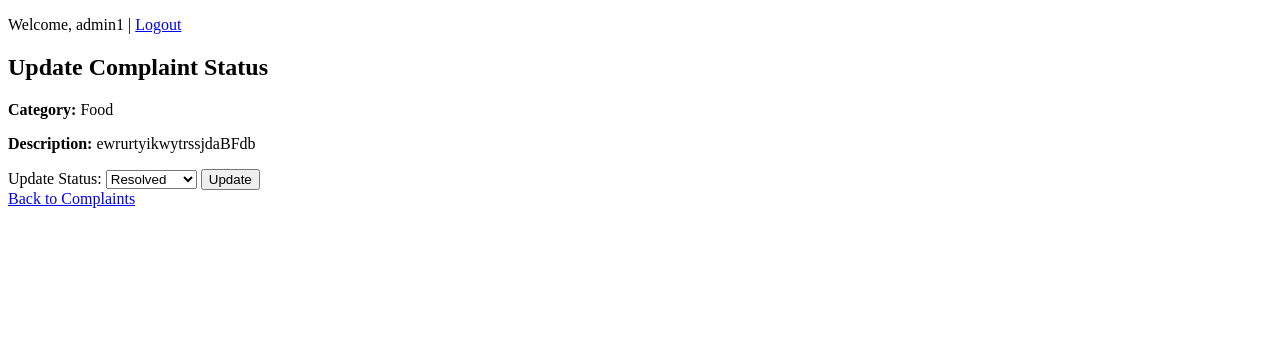
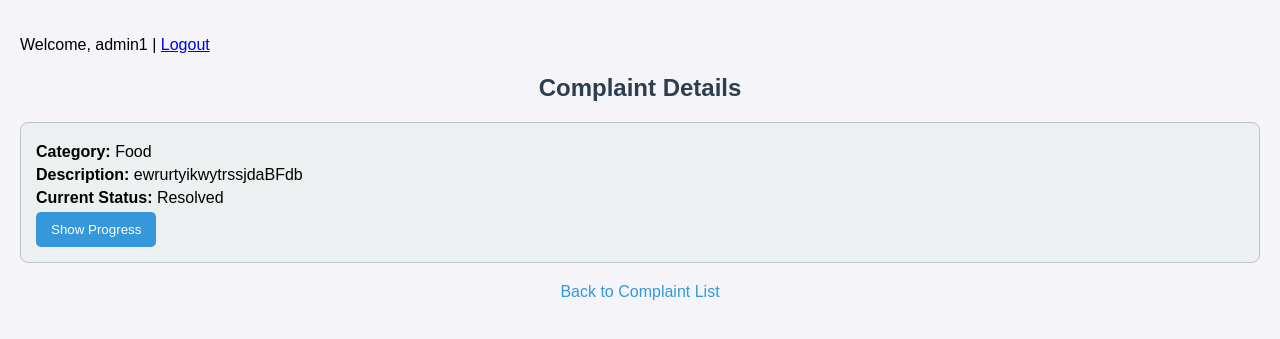
Before and after one commit to PanduNamburi/Hostel_Management, a Django app: page /update/3/ in a window 1280 px wide. Shown: the top 339 px of the page. Run offline with Django 5.2, Linux system fonts and the light colour scheme; a user stored in the database is signed in; data comes from the database, SQL or seed files in the repository.

Commit message:
Update update_status.html

```diff
--- a/templates/complaints/update_status.html
+++ b/templates/complaints/update_status.html
@@ -1,19 +1,148 @@
 {% extends 'base.html' %}
 
 {% block content %}
-    <h2>Update Complaint Status</h2>
-    <p><strong>Category:</strong> {{ complaint.category }}</p>
-    <p><strong>Description:</strong> {{ complaint.description }}</p>
+    <h2 class="title">Complaint Details</h2>
+    <div class="complaint-details">
+        <p><strong>Category:</strong> {{ complaint.category }}</p>
+        <p><strong>Description:</strong> {{ complaint.description }}</p>
+        <p><strong>Current Status:</strong> {{ complaint.get_status_display }}</p>
+        <button id="progress-button" class="progress-button">Show Progress</button>
+    </div>
 
-    <form method="post">
-        {% csrf_token %}
-        <label for="status">Update Status:</label>
-        <select name="status">
-            <option value="Pending" {% if complaint.status == "Pending" %}selected{% endif %}>Pending</option>
-            <option value="In Progress" {% if complaint.status == "In Progress" %}selected{% endif %}>In Progress</option>
-            <option value="Resolved" {% if complaint.status == "Resolved" %}selected{% endif %}>Resolved</option>
-        </select>
-        <button type="submit">Update</button>
-    </form>
-    <a href="{% url 'complaint_list' %}">Back to Complaints</a>
+    <!-- Progress Modal -->
+    <div id="progress-modal" class="modal">
+        <div class="modal-content">
+            <span class="close-button">&times;</span>
+            <h3>Complaint Progress</h3>
+            <p>Your complaint is currently in the following stage:</p>
+            <ul>
+                <li>Initial Review: Completed</li>
+                <li>Investigation: In Progress</li>
+                <li>Resolution: Pending</li>
+            </ul>
+            <p><strong>Estimated Completion:</strong> 3 days remaining</p>
+        </div>
+    </div>
+
+    <a href="{% url 'complaint_list' %}" class="back-link">Back to Complaint List</a>
+
+    <style>
+        /* General Styling */
+        body {
+            font-family: Arial, sans-serif;
+            background-color: #f4f4f9;
+            margin: 0;
+            padding: 20px;
+        }
+
+        .title {
+            color: #2c3e50;
+            text-align: center;
+            margin-bottom: 20px;
+        }
+
+        .complaint-details {
+            margin-bottom: 20px;
+            padding: 15px;
+            border: 1px solid #bdc3c7;
+            border-radius: 8px;
+            background-color: #ecf0f1;
+        }
+
+        .complaint-details p {
+            margin: 5px 0;
+        }
+
+        .progress-button {
+            padding: 10px 15px;
+            background-color: #3498db;
+            color: white;
+            border: none;
+            border-radius: 5px;
+            cursor: pointer;
+        }
+
+        .progress-button:hover {
+            background-color: #2980b9;
+        }
+
+        .back-link {
+            display: block;
+            text-align: center;
+            margin-top: 20px;
+            text-decoration: none;
+            color: #3498db;
+        }
+
+        .back-link:hover {
+            text-decoration: underline;
+        }
+
+        /* Modal Styles */
+        .modal {
+            display: none;
+            position: fixed;
+            z-index: 1;
+            left: 0;
+            top: 0;
+            width: 100%;
+            height: 100%;
+            overflow: auto;
+            background-color: rgb(0,0,0);
+            background-color: rgba(0,0,0,0.4);
+        }
+
+        .modal-content {
+            background-color: #fefefe;
+            margin: 15% auto;
+            padding: 20px;
+            border: 1px solid #888;
+            width: 80%;
+            max-width: 500px;
+            border-radius: 8px;
+        }
+
+        .close-button {
+            color: #aaa;
+            float: right;
+            font-size: 28px;
+            font-weight: bold;
+        }
+
+        .close-button:hover,
+        .close-button:focus {
+            color: black;
+            text-decoration: none;
+            cursor: pointer;
+        }
+    </style>
+
+    <script>
+        // Modal functionality
+        document.addEventListener("DOMContentLoaded", function() {
+
+           // Get modal element
+           const modal = document.getElementById("progress-modal");
+           const progressButton = document.getElementById("progress-button");
+           const closeButton = document.querySelector(".close-button");
+
+           // Show the modal when the button is clicked
+           progressButton.onclick = function() {
+               modal.style.display = "block";
+           };
+
+           // Close the modal when the close button is clicked
+           closeButton.onclick = function() {
+               modal.style.display = "none";
+           };
+
+           // Close the modal when clicking outside of the modal content
+           window.onclick = function(event) {
+               if (event.target == modal) {
+                   modal.style.display = "none";
+               }
+           };
+       });
+    </script>
+
 {% endblock %}
```
